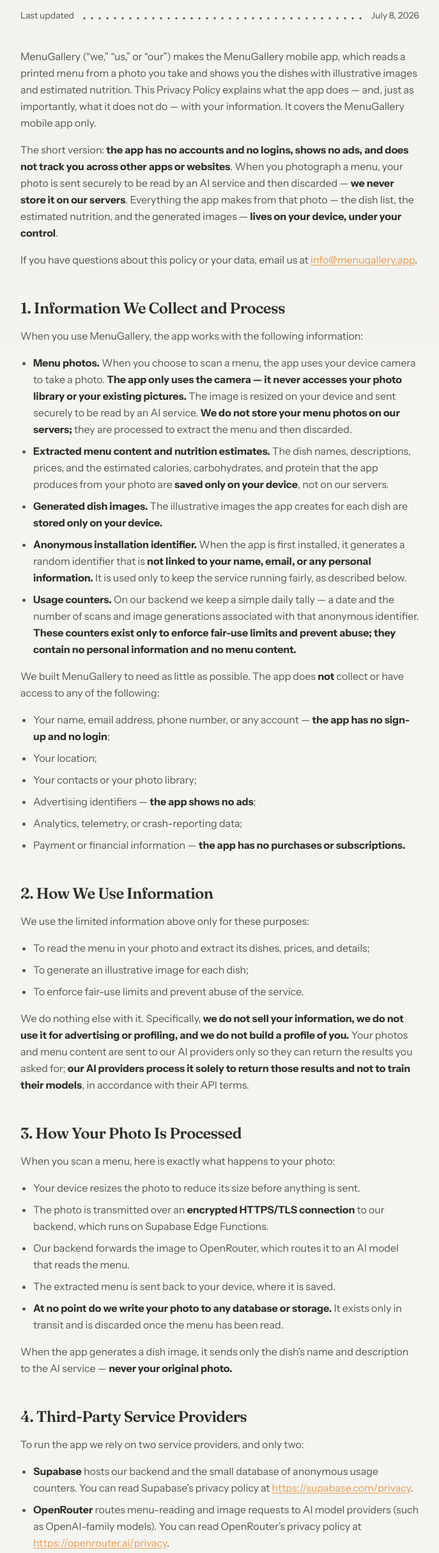
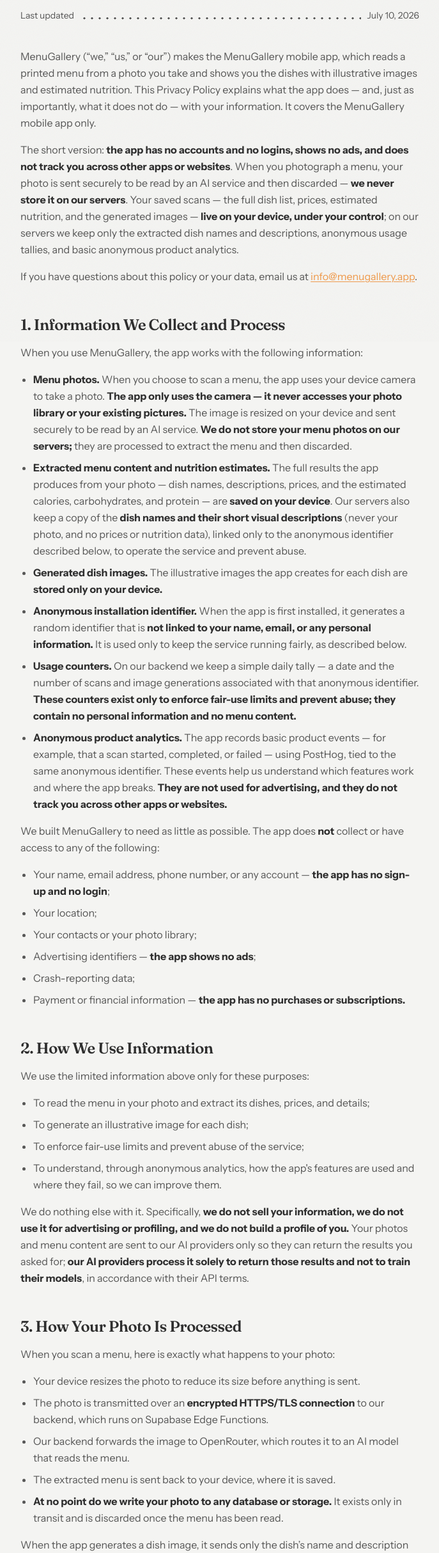
Before and after one commit to duppyman3/Menugallery_website_flat, a plain HTML site: page privacy.html in a window 1280 px wide. Shown: the part 266-2694 px from the top of the page at 64% size, without its empty margins (296-983 px from the left). Drawn offline with Linux system fonts and the light colour scheme.

Commit message:
prvacy update

```diff
--- a/privacy.html
+++ b/privacy.html
@@ -39,13 +39,13 @@
   <article class="legal">
     <p class="eyebrow">MenuGallery — Legal</p>
     <h1>Privacy Policy</h1>
-    <p class="legal-meta"><span>Last updated</span><span class="dot-leader" aria-hidden="true"></span><span>July 8, 2026</span></p>
+    <p class="legal-meta"><span>Last updated</span><span class="dot-leader" aria-hidden="true"></span><span>July 10, 2026</span></p>
 
     <p class="legal-intro">
       MenuGallery (“we,” “us,” or “our”) makes the MenuGallery mobile app, which reads a printed menu from a photo you take and shows you the dishes with illustrative images and estimated nutrition. This Privacy Policy explains what the app does — and, just as importantly, what it does not do — with your information. It covers the MenuGallery mobile app only.
     </p>
     <p>
-      The short version: <strong>the app has no accounts and no logins, shows no ads, and does not track you across other apps or websites</strong>. When you photograph a menu, your photo is sent securely to be read by an AI service and then discarded — <strong>we never store it on our servers</strong>. Everything the app makes from that photo — the dish list, the estimated nutrition, and the generated images — <strong>lives on your device, under your control</strong>.
+      The short version: <strong>the app has no accounts and no logins, shows no ads, and does not track you across other apps or websites</strong>. When you photograph a menu, your photo is sent securely to be read by an AI service and then discarded — <strong>we never store it on our servers</strong>. Your saved scans — the full dish list, prices, estimated nutrition, and the generated images — <strong>live on your device, under your control</strong>; on our servers we keep only the extracted dish names and descriptions, anonymous usage tallies, and basic anonymous product analytics.
     </p>
     <p>
       If you have questions about this policy or your data, email us at <a href="mailto:info@menugallery.app">info@menugallery.app</a>.
@@ -60,7 +60,7 @@
         <strong>Menu photos.</strong> When you choose to scan a menu, the app uses your device camera to take a photo. <strong>The app only uses the camera — it never accesses your photo library or your existing pictures.</strong> The image is resized on your device and sent securely to be read by an AI service. <strong>We do not store your menu photos on our servers;</strong> they are processed to extract the menu and then discarded.
       </li>
       <li>
-        <strong>Extracted menu content and nutrition estimates.</strong> The dish names, descriptions, prices, and the estimated calories, carbohydrates, and protein that the app produces from your photo are <strong>saved only on your device</strong>, not on our servers.
+        <strong>Extracted menu content and nutrition estimates.</strong> The full results the app produces from your photo — dish names, descriptions, prices, and the estimated calories, carbohydrates, and protein — are <strong>saved on your device</strong>. Our servers also keep a copy of the <strong>dish names and their short visual descriptions</strong> (never your photo, and no prices or nutrition data), linked only to the anonymous identifier described below, to operate the service and prevent abuse.
       </li>
       <li>
         <strong>Generated dish images.</strong> The illustrative images the app creates for each dish are <strong>stored only on your device.</strong>
@@ -71,6 +71,9 @@
       <li>
         <strong>Usage counters.</strong> On our backend we keep a simple daily tally — a date and the number of scans and image generations associated with that anonymous identifier. <strong>These counters exist only to enforce fair-use limits and prevent abuse; they contain no personal information and no menu content.</strong>
       </li>
+      <li>
+        <strong>Anonymous product analytics.</strong> The app records basic product events — for example, that a scan started, completed, or failed — using PostHog, tied to the same anonymous identifier. These events help us understand which features work and where the app breaks. <strong>They are not used for advertising, and they do not track you across other apps or websites.</strong>
+      </li>
     </ul>
     <p>
       We built MenuGallery to need as little as possible. The app does <strong>not</strong> collect or have access to any of the following:
@@ -80,7 +83,7 @@
       <li>Your location;</li>
       <li>Your contacts or your photo library;</li>
       <li>Advertising identifiers — <strong>the app shows no ads</strong>;</li>
-      <li>Analytics, telemetry, or crash-reporting data;</li>
+      <li>Crash-reporting data;</li>
       <li>Payment or financial information — <strong>the app has no purchases or subscriptions.</strong></li>
     </ul>
 
@@ -91,7 +94,8 @@
     <ul>
       <li>To read the menu in your photo and extract its dishes, prices, and details;</li>
       <li>To generate an illustrative image for each dish;</li>
-      <li>To enforce fair-use limits and prevent abuse of the service.</li>
+      <li>To enforce fair-use limits and prevent abuse of the service;</li>
+      <li>To understand, through anonymous analytics, how the app's features are used and where they fail, so we can improve them.</li>
     </ul>
     <p>
       We do nothing else with it. Specifically, <strong>we do not sell your information, we do not use it for advertising or profiling, and we do not build a profile of you.</strong> Your photos and menu content are sent to our AI providers only so they can return the results you asked for; <strong>our AI providers process it solely to return those results and not to train their models</strong>, in accordance with their API terms.
@@ -114,18 +118,21 @@
 
     <h2>4. Third-Party Service Providers</h2>
     <p>
-      To run the app we rely on two service providers, and only two:
+      To run the app we rely on three service providers, and only three:
     </p>
     <ul>
       <li>
-        <strong>Supabase</strong> hosts our backend and the small database of anonymous usage counters. You can read Supabase’s privacy policy at <a href="https://supabase.com/privacy">https://supabase.com/privacy</a>.
+        <strong>Supabase</strong> hosts our backend and the small database of anonymous usage counters and extracted dish text. You can read Supabase’s privacy policy at <a href="https://supabase.com/privacy">https://supabase.com/privacy</a>.
       </li>
       <li>
         <strong>OpenRouter</strong> routes menu-reading and image requests to AI model providers (such as OpenAI-family models). You can read OpenRouter’s privacy policy at <a href="https://openrouter.ai/privacy">https://openrouter.ai/privacy</a>.
       </li>
+      <li>
+        <strong>PostHog</strong> processes our anonymous product analytics. You can read PostHog’s privacy policy at <a href="https://posthog.com/privacy">https://posthog.com/privacy</a>.
+      </li>
     </ul>
     <p>
-      These providers process data only on our behalf and to provide their service to us, and they are required to protect it to at least the standard described in this policy. <strong>We share your information with no one else</strong> — there are no advertisers, data brokers, or analytics companies involved.
+      These providers process data only on our behalf and to provide their service to us, and they are required to protect it to at least the standard described in this policy. <strong>We share your information with no one else</strong> — there are no advertisers or data brokers involved.
     </p>
 
     <h2>5. Data Retention and Deletion</h2>
@@ -137,7 +144,7 @@
       <li><strong>Uninstalling the app removes all of its data from your device.</strong></li>
     </ul>
     <p>
-      On our servers, the only thing we retain is the anonymous usage counters described above. <strong>These records contain no personal information and no menu content</strong>, and we keep them as operational records for running the service. Because they are tied only to a random identifier, they generally cannot be connected to you as a person.
+      On our servers, we retain the anonymous usage counters, the extracted dish names and descriptions, and the anonymous analytics events described above. <strong>These records contain no personal information and no photos</strong>, and we keep them as operational records for running the service. Because they are tied only to a random identifier, they generally cannot be connected to you as a person.
     </p>
     <p>
       If you would like to make a deletion request, email us at <a href="mailto:info@menugallery.app">info@menugallery.app</a> and we will help where we can, bearing in mind that anonymous records usually cannot be matched to a specific individual.
```
